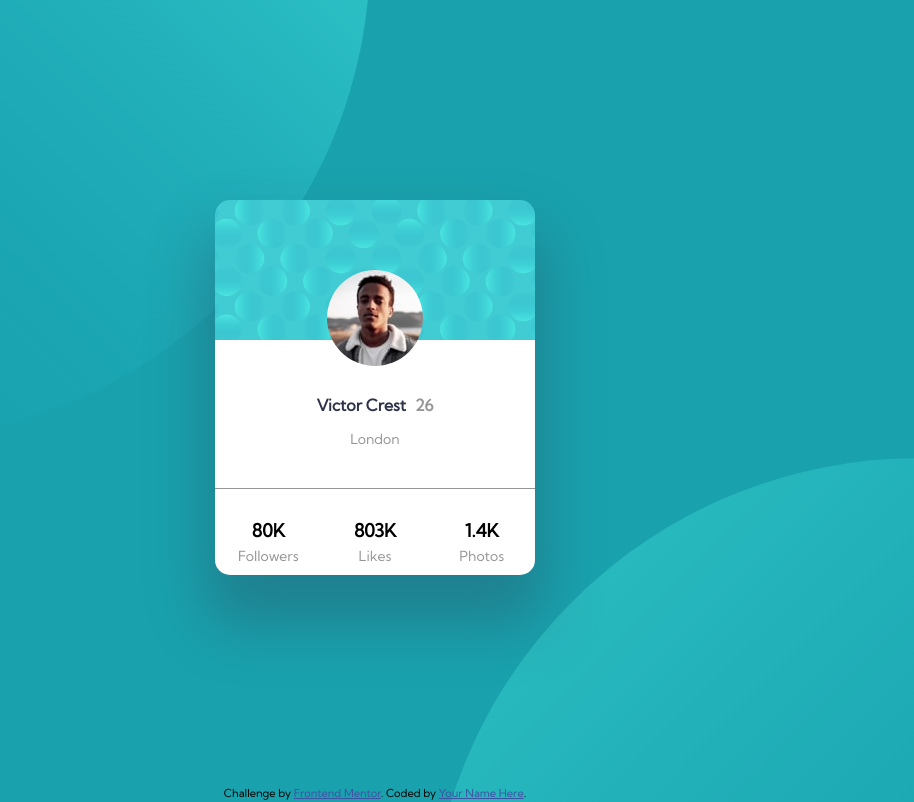
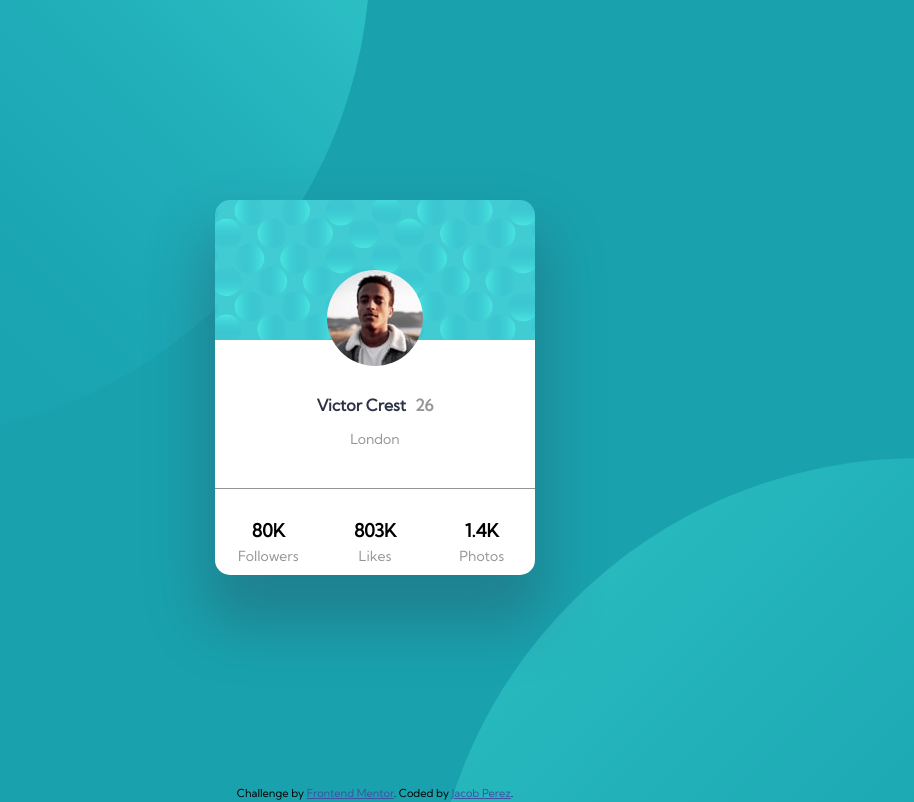
Before and after one commit to jperez210/profile-card-component-main, a plain HTML site: page index.html in a window 1280 px wide. Shown: the top 802 px of the page, without its empty margins (265-1179 px from the left). Drawn offline with Linux system fonts and the light colour scheme.

Commit message:
Update index.html
My name

```diff
--- a/index.html
+++ b/index.html
@@ -44,7 +44,7 @@
 <footer>
   <div class="attribution">
     Challenge by <a href="https://www.frontendmentor.io?ref=challenge" target="_blank">Frontend Mentor</a>.
-    Coded by <a href="#">Your Name Here</a>.
+    Coded by <a href="#">Jacob Perez</a>.
   </div>
 </footer>
 
```
